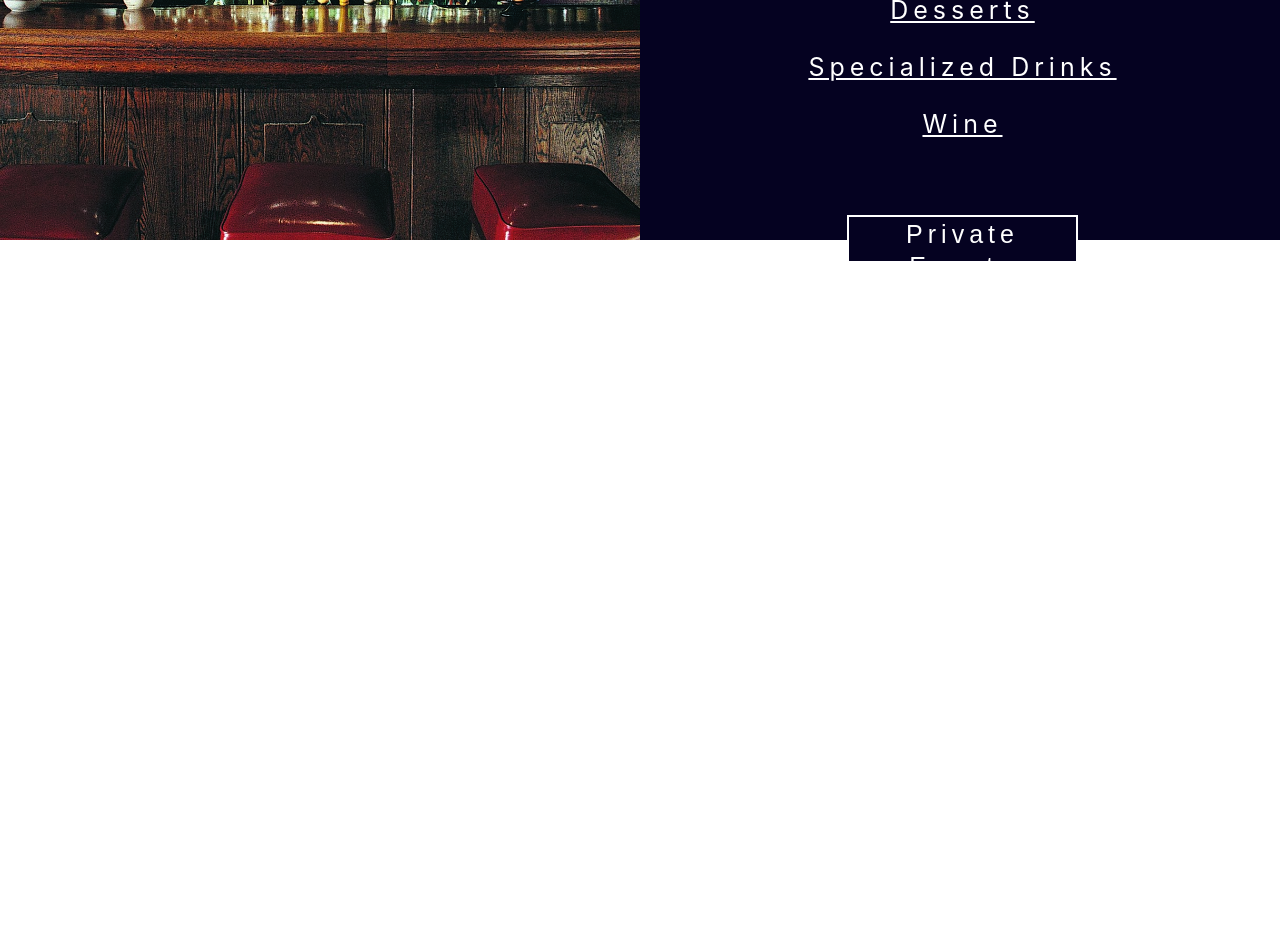
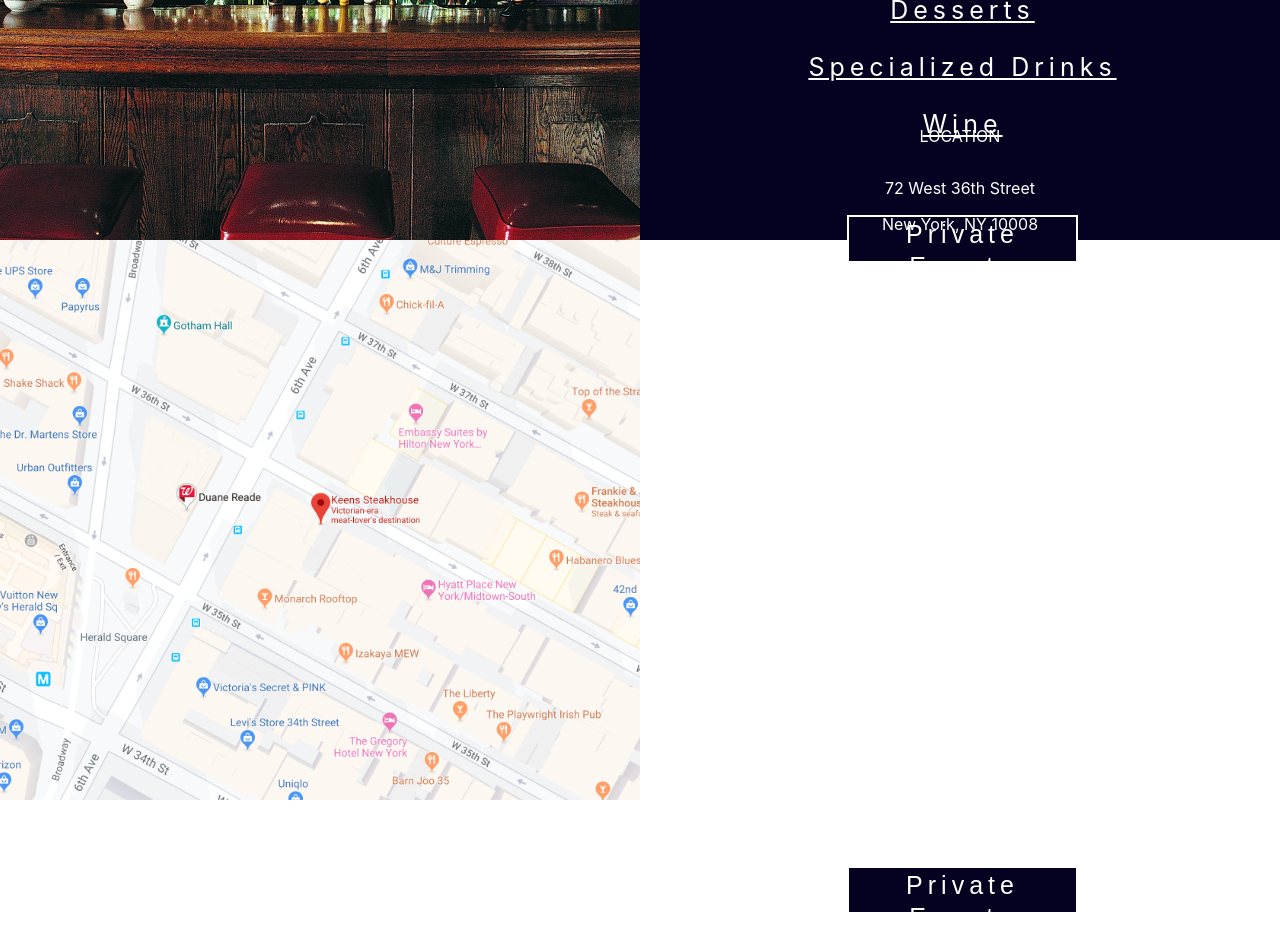
Before and after one commit to connorlagana/keens, a React (Create React App) app in the folder client/: page / in a window 1280 px wide. Shown: the part 480-1413 px from the top of the page. Before the commit the page ends 800 px from the top, so only its background shows below. Built offline with nearby package versions, Linux system fonts and the light colour scheme.

Commit message:
acting 17

```diff
--- a/client/src/App.css
+++ b/client/src/App.css
@@ -16,6 +16,7 @@
   height: 90vh;
   object-fit: cover;
 }
+
 #rightMenuDiv {
   width: 50vw;
   height: 90vh;
@@ -77,3 +78,33 @@
   width: 18vw;
   margin-top: 50px;
 }
+
+.Location {
+  width: 100vw;
+  height: 70vh;
+  display: flex;
+  justify-content: center;
+  align-items: center;
+  flex-direction: row;
+}
+
+#leftLocationDiv {
+  width: 50vw;
+  height: 70vh;
+}
+#leftLocationDiv img {
+  width: 50vw;
+  height: 70vh;
+  object-fit: cover;
+}
+
+#rightLocationDiv {
+  width: 50vw;
+  height: 90vh;
+  display: flex;
+  justify-content: center;
+  align-items: center;
+  flex-direction: column;
+  color: white;
+  text-align: center;
+}
--- a/client/src/App.js
+++ b/client/src/App.js
@@ -8,7 +8,7 @@ class App extends Component {
     return (
       <div className="App">
         <Menu />
-        {/* <Location /> */}
+        <Location />
       </div>
     );
   }
--- a/client/src/components/Location.js
+++ b/client/src/components/Location.js
@@ -1,10 +1,54 @@
 import React, { Component } from "react";
+import googleMaps from "../images/googleMaps.png";
 
 class Location extends Component {
   render() {
     return (
       <div className="Location">
-        <h1>Location</h1>
+        <div>
+          <div id="leftLocationDiv">
+            <img src={googleMaps} />
+          </div>
+        </div>
+        <div id="rightLocationDiv">
+          <div id="locationTitleDiv">
+            <div id="leftLineLocation"></div>
+            <p id="locationTitle">LOCATION</p>
+            <div id="leftLineLocation"></div>
+          </div>
+          <div className="addressLocation">
+            <p>72 West 36th Street</p>
+            <p>New York, NY 10008</p>
+          </div>
+          <div className="addressLocation">
+            <p>tel:212-947-3638</p>
+          </div>
+          <div id="hours">
+            <h1>HOURS</h1>
+            <div id="belowHours">
+              <div>
+                <p>Monday to Friday</p>
+                <p>11:45am-10:45pm</p>
+              </div>
+              <div>
+                <p>Saturday</p>
+                <p>5:00pm-10:00pm</p>
+              </div>
+              <div>
+                <p>Sunday</p>
+                <p>5:00pm-9:30pm</p>
+              </div>
+            </div>
+          </div>
+          <div className="specialsMenu">
+            <p>Desserts</p>
+            <p>Specialized Drinks</p>
+            <p>Wine</p>
+          </div>
+          <div>
+            <button id="menuButton">Private Events</button>
+          </div>
+        </div>
       </div>
     );
   }
```
Also changed, not shown: client/src/images/googleMaps.png (added).
